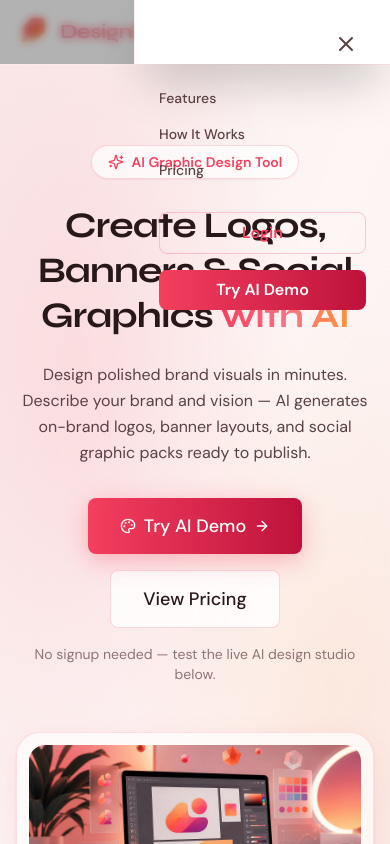
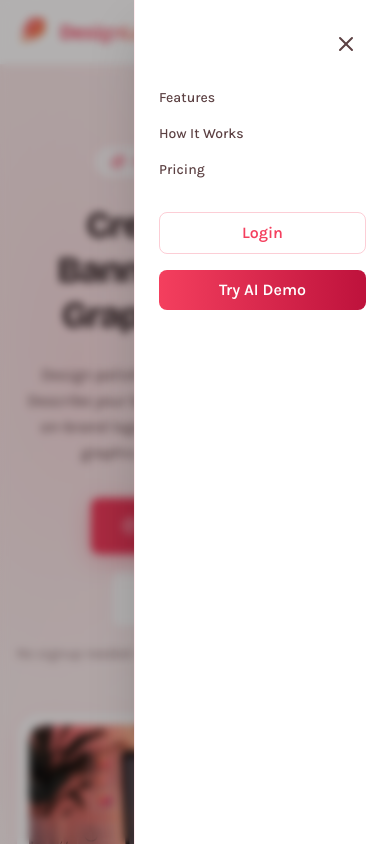
Before and after one commit to vatavruksham/designlabz, a React (Vite) app: page / in a window 390 px wide. Both pictures are taken after a click on the button 354 px from the left and 32 px from the top of the page. Shown: the top 844 px of the page. Built offline with nearby package versions, Linux system fonts and the light colour scheme.

Commit message:
Give each brand unique typography and fix opaque mobile nav drawer.

```diff
--- a/index.html
+++ b/index.html
@@ -24,7 +24,7 @@
     <link rel="preconnect" href="https://fonts.googleapis.com" />
     <link rel="preconnect" href="https://fonts.gstatic.com" crossorigin />
     <link
-      href="https://fonts.googleapis.com/css2?family=Syne:wght@500;600;700;800&family=DM+Sans:wght@400;500;600;700&display=swap"
+      href="https://fonts.googleapis.com/css2?family=Bricolage+Grotesque:opsz,wght@12..96,500;12..96,600;12..96,700;12..96,800&family=Karla:wght@400;500;600;700&display=swap"
       rel="stylesheet"
     />
 
--- a/src/components/layout/Navbar.jsx
+++ b/src/components/layout/Navbar.jsx
@@ -1,4 +1,5 @@
 import { useState } from 'react';
+import { createPortal } from 'react-dom';
 import { NavLink, useLocation } from 'react-router-dom';
 import { Menu, X } from 'lucide-react';
 import Logo from '../ui/Logo';
@@ -23,6 +24,7 @@ export default function Navbar() {
     location.pathname === '/' && location.hash === to.slice(to.indexOf('#'));
 
   return (
+    <>
     <header className="sticky top-0 z-50 border-b border-primary/10 bg-white/80 backdrop-blur-lg">
       <nav className="mx-auto flex h-16 max-w-7xl items-center justify-between px-4 sm:px-6 lg:px-8">
         <Logo />
@@ -72,14 +74,17 @@ export default function Navbar() {
         </button>
       </nav>
 
-      {mobileMenuOpen && (
-        <div className="fixed inset-0 z-[100] md:hidden">
+    </header>
+      {mobileMenuOpen &&
+        createPortal(
+          (
+        <div className="fixed inset-0 z-[200] md:hidden">
           <div
             className="absolute inset-0 bg-black/30 backdrop-blur-sm"
             onClick={() => setMobileMenuOpen(false)}
             aria-hidden="true"
           />
-          <div className="absolute inset-y-0 right-0 z-[100] flex w-64 flex-col border-l border-primary/10 bg-white p-6 shadow-2xl">
+          <div className="absolute inset-y-0 right-0 z-[201] flex w-64 flex-col border-l border-primary/10 p-6 bg-white shadow-2xl" style={{ backgroundColor: '#ffffff' }}>
             <button
               className="mb-6 self-end p-2 text-ink-soft hover:text-ink"
               onClick={() => setMobileMenuOpen(false)}
@@ -129,7 +134,9 @@ export default function Navbar() {
             </div>
           </div>
         </div>
-      )}
-    </header>
+          ),
+          document.body
+        )}
+    </>
   );
 }
--- a/tailwind.config.js
+++ b/tailwind.config.js
@@ -28,8 +28,8 @@ export default {
         },
       },
       fontFamily: {
-        display: ['Syne', 'system-ui', 'sans-serif'],
-        sans: ['DM Sans', 'system-ui', 'sans-serif'],
+        display: ['Bricolage Grotesque', 'system-ui', 'sans-serif'],
+        sans: ['Karla', 'system-ui', 'sans-serif'],
         mono: ['ui-monospace', 'SFMono-Regular', 'Menlo', 'monospace'],
       },
       boxShadow: {
```
